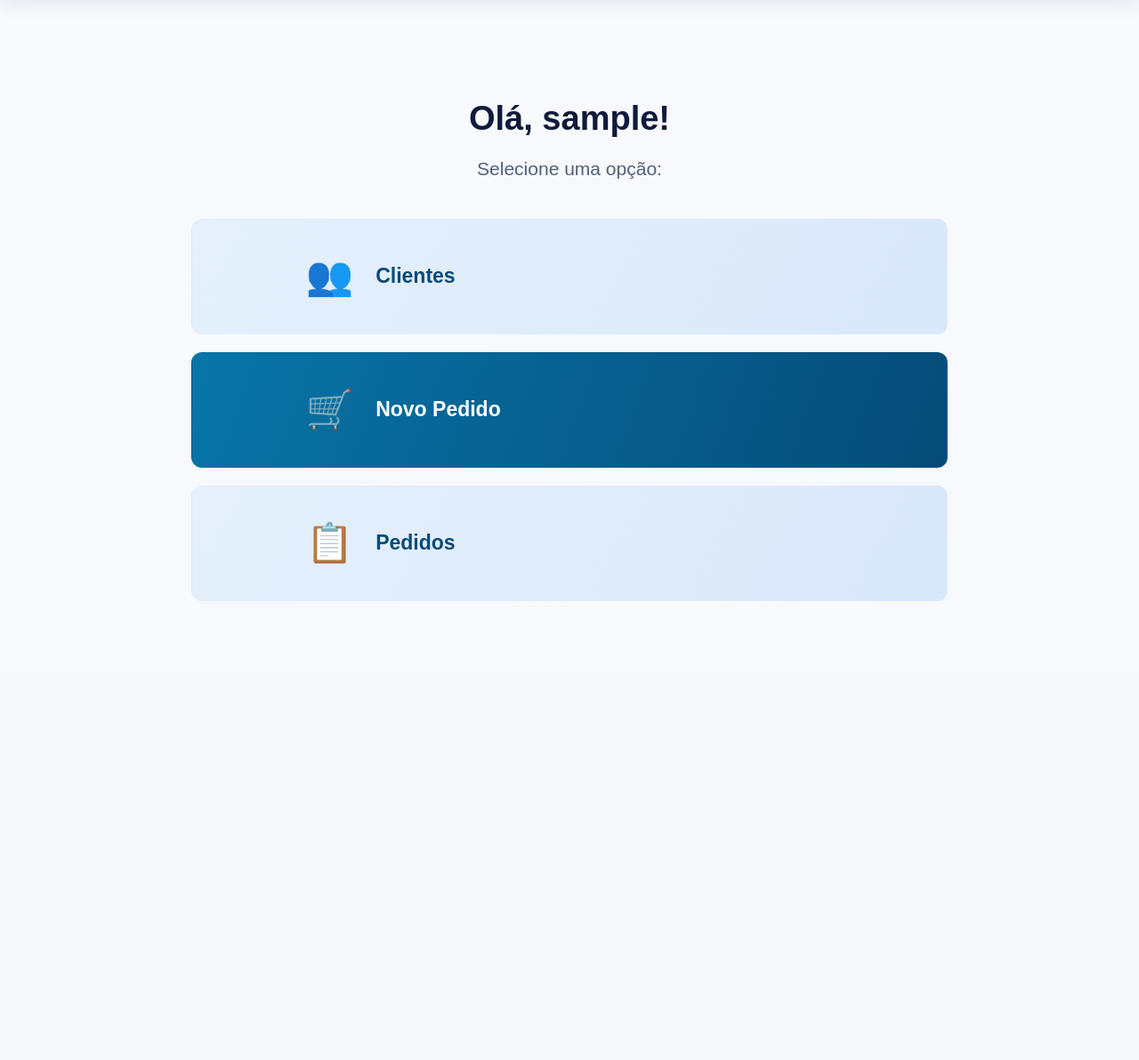
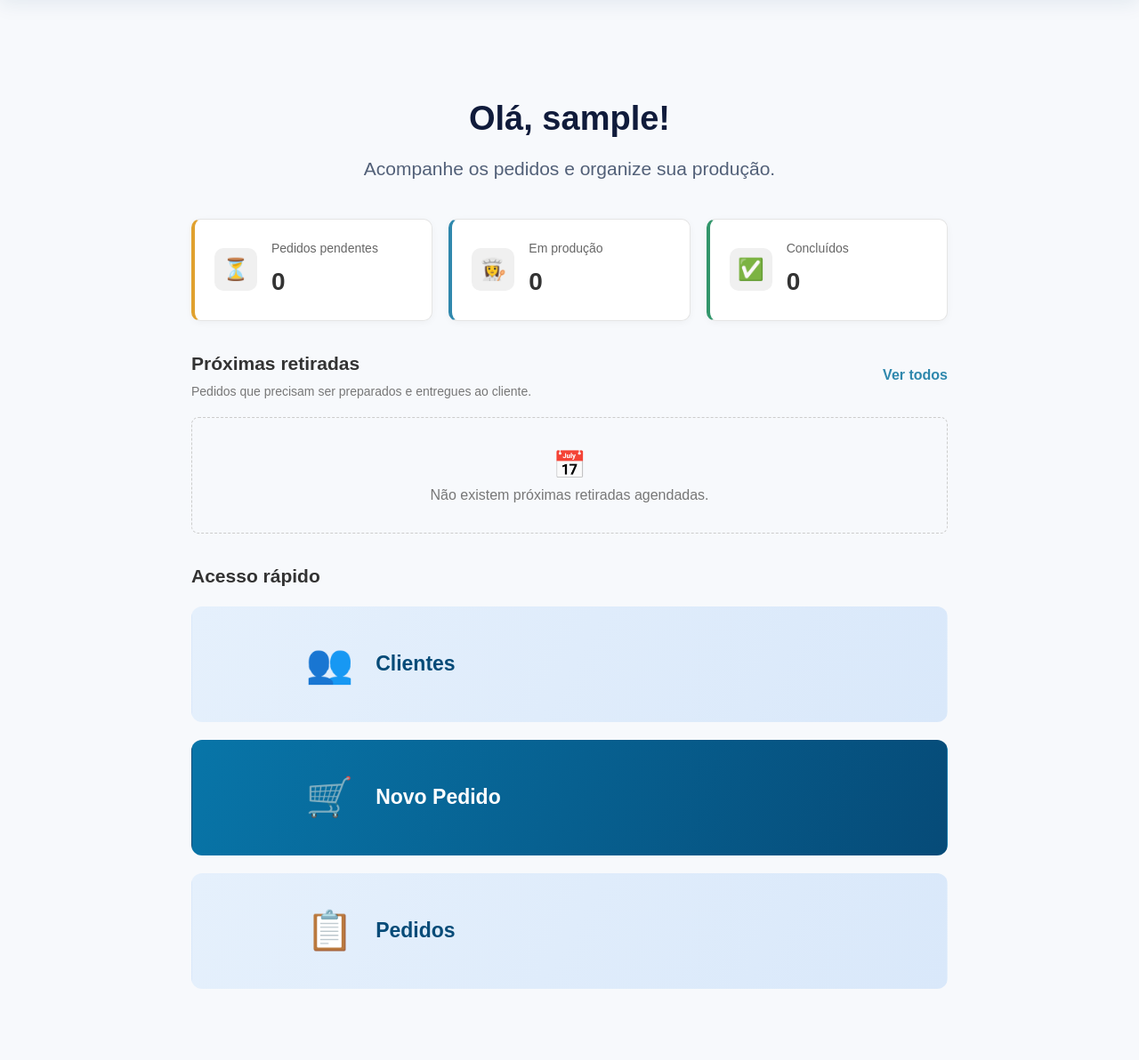
Before and after one commit to bruno-has/gestao-pedidos-clientes, a Flask app: page /painel in a window 1280 px wide. Shown: the part 100-1292 px from the top of the page at 89% size. Before the commit the page ends 776 px from the top, so only its background shows below. Run offline with Flask 3, Linux system fonts and the light colour scheme; the visitor is signed in with stand-in values (Sample User, id 1); data that the repository does not hold is empty.

Commit message:
feat: implementa indicadores no painel inicial

```diff
--- a/app/controllers/web_controller.py
+++ b/app/controllers/web_controller.py
@@ -21,6 +21,7 @@ from app.services.pedido_service import (
   listar_pedidos_por_cliente,
   excluir_pedido
 )
+from app.models.pedido import Pedido
 
 def login_page():
   if current_user.is_authenticated:
@@ -50,7 +51,23 @@ def login_page():
 
 @login_required
 def painel():
-  return render_template('dashboard.html')
+  pedidos_pendentes = Pedido.query.filter_by(status='pendente').count()
+  pedidos_em_producao = Pedido.query.filter_by(status='em produção').count()
+  pedidos_concluidos = Pedido.query.filter_by(status='concluído').count()
+
+  proximas_retiradas = (
+    Pedido.query.filter(
+      Pedido.data_retirada >= datetime.now(),
+      Pedido.status != 'concluído'
+    ).order_by(Pedido.data_retirada.asc()).limit(5).all())
+
+  return render_template(
+    'dashboard.html',
+    pedidos_pendentes=pedidos_pendentes,
+    pedidos_em_producao=pedidos_em_producao,
+    pedidos_concluidos=pedidos_concluidos,
+    proximas_retiradas=proximas_retiradas
+    )
 
 @login_required
 def pagina_clientes():
--- a/app/static/css/style.css
+++ b/app/static/css/style.css
@@ -1722,3 +1722,213 @@ button, input {
     text-align: center;
   }
 }
+
+
+/* PAINEL - INDICADORES */
+
+.dashboard-indicadores {
+  display: grid;
+  grid-template-columns: repeat(auto-fit, minmax(190px, 1fr));
+  gap: 18px;
+  margin: 28px 0;
+}
+
+.indicador-card {
+  display: flex;
+  align-items: center;
+  gap: 16px;
+  padding: 22px;
+  background-color: #fff;
+  border: 1px solid #e5e5e5;
+  border-radius: 10px;
+  box-shadow: 0 2px 8px rgba(0, 0, 0, 0.04);
+}
+
+.indicador-icone {
+  display: flex;
+  align-items: center;
+  justify-content: center;
+  width: 48px;
+  height: 48px;
+  flex-shrink: 0;
+  border-radius: 10px;
+  background-color: #f0f0f0;
+  font-size: 24px;
+}
+
+.indicador-card p {
+  margin: 0 0 6px;
+  color: #666;
+  font-size: 14px;
+}
+
+.indicador-card strong {
+  color: #333;
+  font-size: 28px;
+}
+
+.indicador-pendente {
+  border-left: 4px solid #e0a12f;
+}
+
+.indicador-producao {
+  border-left: 4px solid #2f88ad;
+}
+
+.indicador-concluido {
+  border-left: 4px solid #32966b;
+}
+
+/* PRÓXIMAS RETIRADAS */
+
+.dashboard-retiradas,
+.dashboard-acessos {
+  margin-top: 32px;
+}
+
+.dashboard-secao-cabecalho {
+  display: flex;
+  align-items: center;
+  justify-content: space-between;
+  flex-wrap: wrap;
+  gap: 12px;
+  margin-bottom: 18px;
+}
+
+.dashboard-secao-cabecalho h2,
+.dashboard-acessos h2 {
+  margin: 0 0 6px;
+  color: #333;
+  font-size: 21px;
+}
+
+.dashboard-secao-cabecalho p {
+  margin: 0;
+  color: #777;
+  font-size: 14px;
+}
+
+.link-ver-todos {
+  color: #2f88ad;
+  font-weight: 600;
+  text-decoration: none;
+}
+
+.link-ver-todos:hover {
+  text-decoration: underline;
+}
+
+.dashboard-lista-retiradas {
+  display: grid;
+  gap: 12px;
+}
+
+.retirada-card {
+  display: grid;
+  grid-template-columns: repeat(auto-fit, minmax(130px, 1fr));
+  align-items: center;
+  gap: 16px;
+  padding: 18px;
+  background-color: #fff;
+  border: 1px solid #e5e5e5;
+  border-radius: 8px;
+}
+
+.retirada-informacoes,
+.retirada-data {
+  display: flex;
+  flex-direction: column;
+  gap: 5px;
+}
+
+.retirada-informacoes strong {
+  color: #333;
+}
+
+.retirada-informacoes span,
+.retirada-data span {
+  color: #777;
+  font-size: 13px;
+}
+
+.retirada-data strong {
+  color: #333;
+}
+
+.retirada-status span {
+  display: inline-block;
+  padding: 6px 10px;
+  border-radius: 20px;
+  background-color: #f0f0f0;
+  color: #555;
+  font-size: 12px;
+  font-weight: 600;
+  text-transform: capitalize;
+}
+
+.status-pendente {
+  background-color: #fff3d6 !important;
+  color: #936300 !important;
+}
+
+.status-em-produção {
+  background-color: #dceff8 !important;
+  color: #176486 !important;
+}
+
+.status-concluído {
+  background-color: #dff3e8 !important;
+  color: #23764e !important;
+}
+
+.btn-ver-pedido {
+  justify-self: start;
+  padding: 8px 13px;
+  border-radius: 6px;
+  background-color: #2f88ad;
+  color: #fff;
+  font-size: 13px;
+  text-decoration: none;
+  transition: background-color 0.2s ease;
+}
+
+.btn-ver-pedido:hover {
+  background-color: #246d8b;
+}
+
+.dashboard-vazio {
+  padding: 30px 15px;
+  border: 1px dashed #ccc;
+  border-radius: 8px;
+  text-align: center;
+  color: #777;
+}
+
+.dashboard-vazio span {
+  font-size: 30px;
+}
+
+.dashboard-vazio p {
+  margin-bottom: 0;
+}
+
+/* ACESSO RÁPIDO */
+
+.dashboard-acessos .dashboard-menu {
+  margin-top: 18px;
+}
+
+@media (max-width: 600px) {
+  .dashboard-secao-cabecalho {
+    align-items: flex-start;
+  }
+
+  .retirada-card {
+    grid-template-columns: 1fr 1fr;
+  }
+
+  .retirada-status,
+  .btn-ver-pedido {
+    grid-column: span 2;
+  }
+}
--- a/app/templates/dashboard.html
+++ b/app/templates/dashboard.html
@@ -1,3 +1,4 @@
+
 {% extends "base.html" %}
 
 {% block title %}Painel{% endblock %}
@@ -7,11 +8,100 @@
 <section class="dashboard-container">
 
   <div class="dashboard-header">
+    <h1>Olá, {{ current_user.nome }}!</h1>
+    <p>Acompanhe os pedidos e organize sua produção.</p>
+  </div>
 
-    <h1>Olá, {{ current_user.nome }}!</h1>
-    <p>Selecione uma opção:</p>
+  <section class="dashboard-indicadores" aria-label="Resumo dos pedidos">
+
+    <article class="indicador-card indicador-pendente">
+      <span class="indicador-icone" aria-hidden="true">⏳</span>
+      <div>
+        <p>Pedidos pendentes</p>
+        <strong>{{ pedidos_pendentes }}</strong>
+      </div>
+    </article>
+
+    <article class="indicador-card indicador-producao">
+      <span class="indicador-icone" aria-hidden="true">👩‍🍳</span>
+      <div>
+        <p>Em produção</p>
+        <strong>{{ pedidos_em_producao }}</strong>
+      </div>
+    </article>
+
+    <article class="indicador-card indicador-concluido">
+      <span class="indicador-icone" aria-hidden="true">✅</span>
+      <div>
+        <p>Concluídos</p>
+        <strong>{{ pedidos_concluidos }}</strong>
+      </div>
+    </article>
+
+  </section>
+
+  <section class="dashboard-retiradas">
+
+    <div class="dashboard-secao-cabecalho">
+      <div>
+        <h2>Próximas retiradas</h2>
+        <p>Pedidos que precisam ser preparados e entregues ao cliente.</p>
+      </div>
+
+      <a href="{{ url_for('web.pedidos') }}" class="link-ver-todos">Ver todos</a>
+    </div>
+
+    {% if proximas_retiradas %}
+
+      <div class="dashboard-lista-retiradas">
+
+        {% for pedido in proximas_retiradas %}
+
+          <article class="retirada-card">
+
+            <div class="retirada-informacoes">
+              <strong>Pedido #{{ pedido.id }}</strong>
+              <span>{{ pedido.cliente.nome }}</span>
+            </div>
+
+            <div class="retirada-data">
+              <span>Data de retirada</span>
+              <strong>
+                {{ pedido.data_retirada.strftime('%d/%m/%Y') }}
+              </strong>
+              <span>
+                {{ pedido.data_retirada.strftime('%H:%M') }}
+              </span>
+            </div>
+
+            <div class="retirada-status">
+              <span class="status-{{ pedido.status|replace(' ', '-') }}">
+                {{ pedido.status|capitalize }}
+              </span>
+            </div>
+
+            <a href="{{ url_for('web.detalhes_pedido', pedido_id=pedido.id) }}" class="btn-ver-pedido">Ver pedido</a>
+
+          </article>
+
+        {% endfor %}
 
       </div>
+
+    {% else %}
+
+      <div class="dashboard-vazio">
+        <span aria-hidden="true">📅</span>
+        <p>Não existem próximas retiradas agendadas.</p>
+      </div>
+
+    {% endif %}
+
+  </section>
+
+  <section class="dashboard-acessos">
+
+    <h2>Acesso rápido</h2>
 
     <div class="dashboard-menu">
 
@@ -20,7 +110,8 @@
         <span>Clientes</span>
       </a>
 
-    <a href="{{ url_for('web.novo_pedido') }}" class="menu-card menu-principal">
+      <a href="{{ url_for('web.novo_pedido') }}"
+         class="menu-card menu-principal">
         <span class="menu-icon" aria-hidden="true">🛒</span>
         <span>Novo Pedido</span>
       </a>
@@ -34,4 +125,6 @@
 
   </section>
 
+</section>
+
 {% endblock %}
```
Also changed, not shown: tests/test_web_dashboard.py (added, +182 -0 lines). Lines whose indentation alone changed are shown as unchanged.
